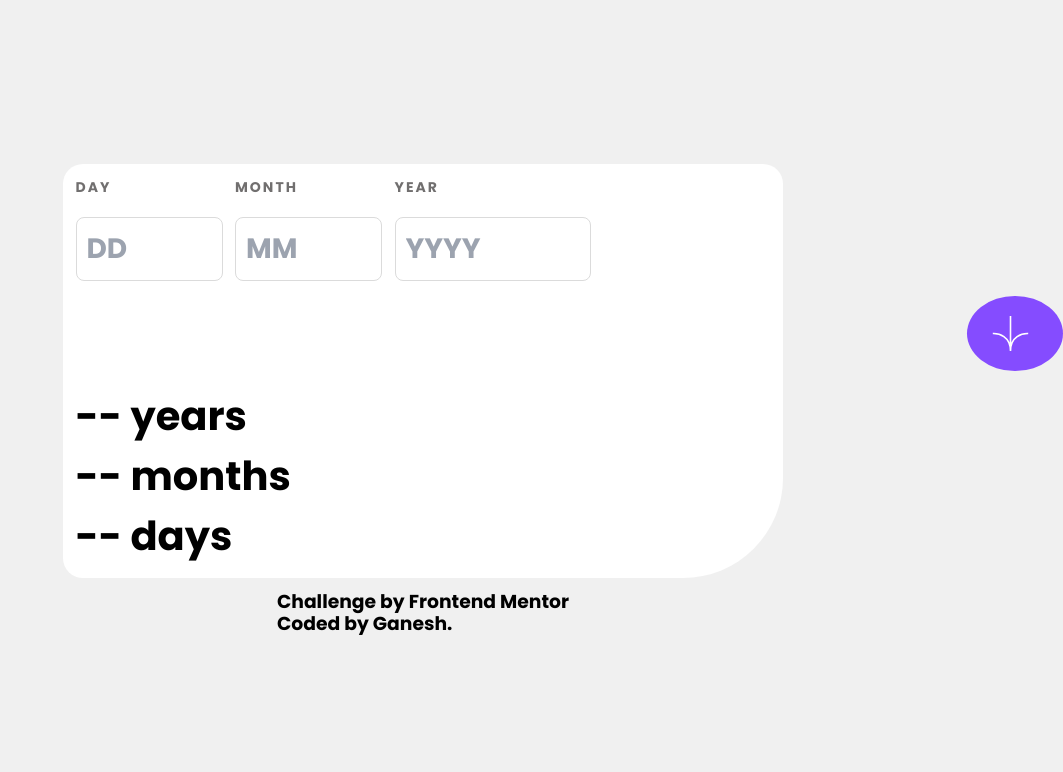
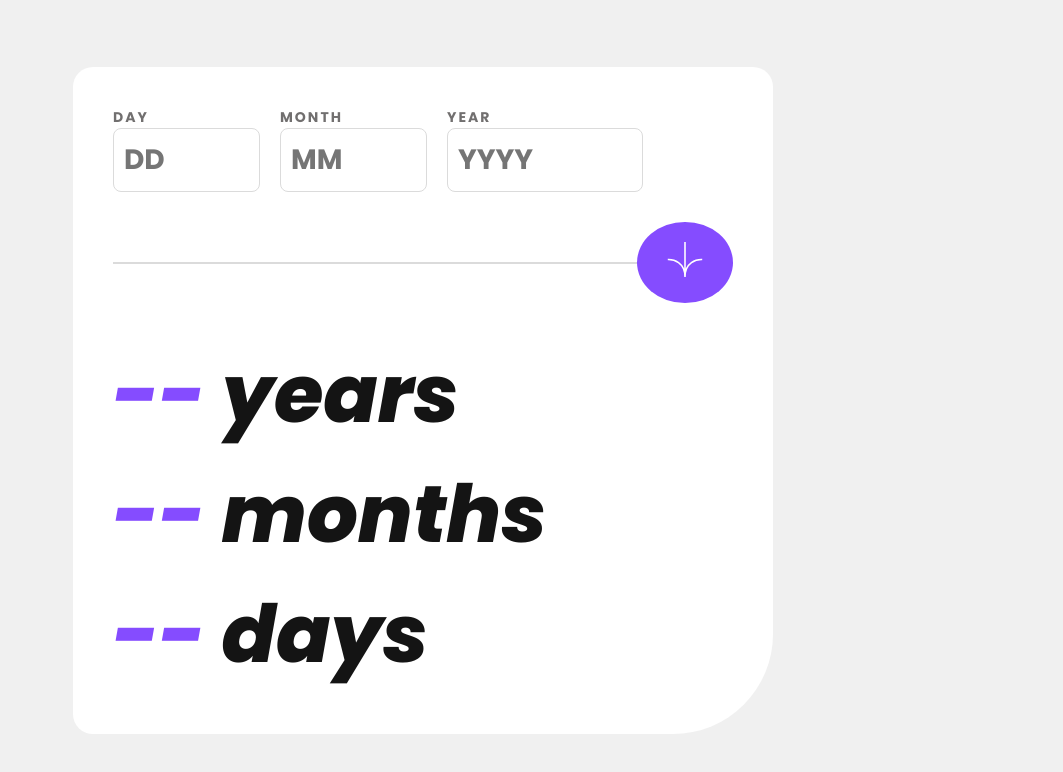
Before and after one commit to Ganesh-G0/ageCalculator, a plain HTML site: page index.html in a window 1280 px wide. Shown: the whole page, without its empty margins (217-1280 px from the left). Drawn offline with nearby package versions, Linux system fonts and the light colour scheme.

Commit message:
Update index.html

```diff
--- a/index.html
+++ b/index.html
@@ -1,53 +1,45 @@
 <!DOCTYPE html>
 <html lang="en">
   <head>
-  <meta charset="UTF-8">
-  <meta name="viewport" content="width=device-width, initial-scale=1.0"> <!-- displays site properly based on user's device -->
-  <link rel="icon" type="image/png" sizes="32x32" href="./assets/images/favicon-32x32.png">
+    <meta charset="UTF-8" />
+    <meta name="viewport" content="width=device-width, initial-scale=1.0" />
+    <link rel="icon" type="image/png" sizes="32x32" href="./assets/images/favicon-32x32.png" />
     <title>Age calculator</title>
-  <link rel="stylesheet" href="styles.css">
-  <script src="https://cdn.tailwindcss.com"></script>
+    <link rel="stylesheet" href="styles.css" />
+    <script defer src="https://ajax.googleapis.com/ajax/libs/jquery/3.7.1/jquery.min.js"></script>
+    <script defer src="index.js"></script>
   </head>
-<body class="flex flex-col justify-center items-center gap-5 h-[100dvh]">
-  <main class="p-5 w-100 max-w-[320px] md:max-w-[720px]">
-    <div class="flex justify-center items-center gap-2 md:justify-start md:gap-5 md:text-2xl">
+  <body>
+    <main>
+
+      <form>
         <div class="form-group">
           <label for="day">Day</label>
-        <br>
-        <input type="number" min="1" max="31" placeholder="DD" id="date" required>
+          <input  type="number" min="1" max="31" placeholder="DD" id="date" required value="" />
         </div>
         <div class="form-group">
           <label for="month">Month</label>
-        <br>
-        <input type="number" min="1" max="12" placeholder="MM" id="month" required>
+          <input type="number" min="1" max="12" placeholder="MM" id="month" required/>
         </div>
         <div class="form-group">
           <label for="year">Year</label>
-        <br>
-        <input type="number" min="1" max="9000" placeholder="YYYY" id="year" required>
+          <input type="number" min="1" max="9999" placeholder="YYYY" id="year" required />
         </div>
-    </div>
+      </form>
 
-    <div class="flex justify-center items-center my-5 md:justify-end">
-          <button id="btn" class="btn z-20" type="button">
-            <img class="bg w-5/6" src="./assets/images/icon-arrow.svg" alt="arrow">
+      <div class="btn-div">
+        <span class="line-through"></span>
+        <button id="btn">
+          <img src="./assets/images/icon-arrow.svg" alt="arrow" />
         </button>
       </div>
 
-
-      <div class="flex flex-col justify-center items-center text-[2rem] md:items-start md:text-[4rem]">
-        <h1><span class="yearsOld purple">--</span> years</h1>
-        <h1><span class="monthsOld purple">--</span> months</h1>
-        <h1><span class="daysOld purple">--</span> days</h1>
+      <div class="result">
+        <p><span class="yearsOld purple">--</span> years</p>
+        <p><span class="monthsOld purple">--</span> months</p>
+        <p><span class="daysOld purple">--</span> days</p>
       </div>
 
     </main>
-  <div class="attribution text-lg md:text-2xl lg:text-3xl">
-    Challenge by <a href="https://www.frontendmentor.io?ref=challenge" target="_blank">Frontend Mentor</a>
-    <br>
-    Coded by <a href="https://www.frontendmentor.io/profile/Ganesh-G0" target="_blank">Ganesh</a>.
-  </div>
-  <script src="https://ajax.googleapis.com/ajax/libs/jquery/3.7.1/jquery.min.js"></script>
-  <script src="index.js" type="text/javascript"></script>
   </body>
 </html>
```
Lines whose indentation alone changed are shown as unchanged.
